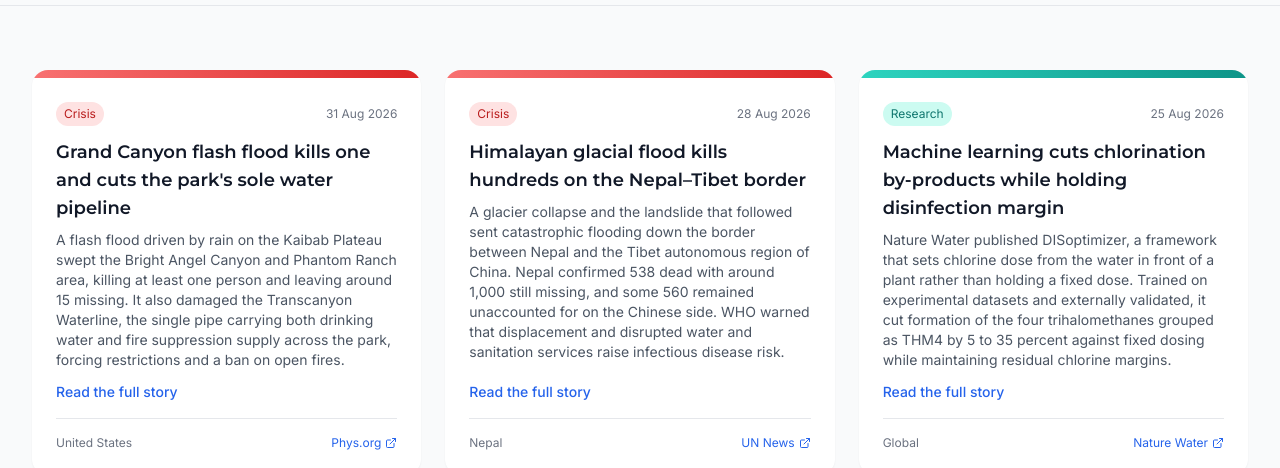
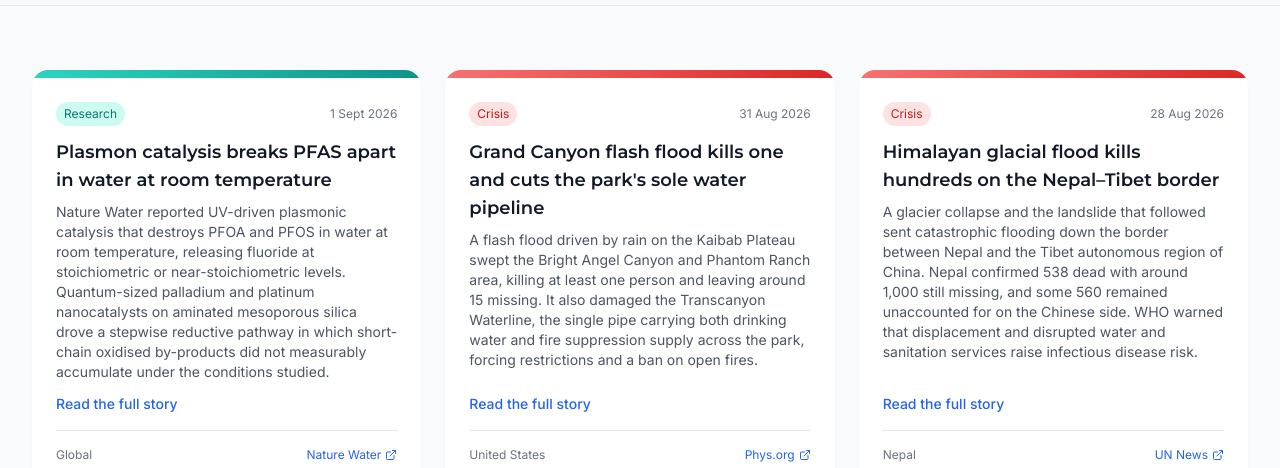
Before and after one commit to CLIFTONFLACK/hydrgel, a React (Vite) app: page /news in a window 1280 px wide. Shown: the part 484-952 px from the top of the page. Built offline with nearby package versions, Linux system fonts and the light colour scheme; no server answers.

Commit message:
Add newsroom item: Plasmon catalysis breaks PFAS apart in water at room temperature
Co-Authored-By: Claude Opus 5 <noreply@anthropic.com>
Claude-Session: https://claude.ai/code/session_011RNfigdoqHLZ8dXv6Wp3rD

```diff
--- a/src/data/news.ts
+++ b/src/data/news.ts
@@ -673,6 +673,17 @@ export const NEWS: NewsItem[] = [
     source: 'Phys.org',
     url: 'https://phys.org/news/2026-08-grand-canyon-dead.html',
   },
+  {
+    id: '2026-09-01-plasmon-catalysis-breaks-pfas',
+    date: '2026-09-01',
+    title: 'Plasmon catalysis breaks PFAS apart in water at room temperature',
+    summary:
+      'Nature Water reported UV-driven plasmonic catalysis that destroys PFOA and PFOS in water at room temperature, releasing fluoride at stoichiometric or near-stoichiometric levels. Quantum-sized palladium and platinum nanocatalysts on aminated mesoporous silica drove a stepwise reductive pathway in which short-chain oxidised by-products did not measurably accumulate under the conditions studied.',
+    category: 'Research',
+    region: 'Global',
+    source: 'Nature Water',
+    url: 'https://www.nature.com/articles/s44221-026-00690-1',
+  },
 ]
 
 /** Newest first. */
--- a/src/data/stories.ts
+++ b/src/data/stories.ts
@@ -508,4 +508,14 @@ export const STORIES: Record<string, string[]> = {
     'What makes the water consequence severe is not the size of the flood but the shape of the system it hit. Almost five million people visited the canyon last year, and the water reaching them depends on a single line from a single source, threaded through the same terrain that floods. There is no parallel route and no second spring. A system with one of everything fails completely or not at all.',
     'Why it matters to us: this is not a humanitarian emergency and we will not dress it up as one. The park sits inside a functioning state with road access and the means to bring water in while the line is repaired. What it demonstrates, on a small scale and with a short list of variables, is the failure mode that governs the emergencies that do concern us — a remote population, one pipe, one weather event, and the supply gone at once. Purification at the point of need earns its place where the distance between source and user has been solved by a single fragile piece of infrastructure, because when that piece breaks the water is still in the landscape. It is only no longer delivered, and no longer safe.',
   ],
+
+  '2026-09-01-plasmon-catalysis-breaks-pfas': [
+    'Nature Water published open-access work on 1 September 2026 describing a route to break perfluorooctanoic acid and perfluorooctane sulfonic acid apart in water at room temperature, using ultraviolet light and metal nanocatalysts rather than heat or pressure. Fluoride was released at stoichiometric or near-stoichiometric levels — the measurement that separates genuine destruction from a molecule merely captured or partly shortened.',
+    'The difficulty with PFAS is chemical rather than logistical. The carbon–fluorine bond carries roughly 485 kilojoules per mole, which is why these compounds persist. There are on the order of 15,000 possible PFAS structures, occurring at low environmental concentrations and carrying documented health risks. Decades of use in surface coatings and in aqueous film-forming foams for fire suppression have distributed them widely.',
+    'The reported approach relies on localized surface plasmon resonance, which arises when light excites the free electrons in a metal nanostructure. Quantum-sized palladium and platinum nanocatalysts, supported on aminated mesoporous silica nanoparticles, were driven by low-intensity UVC or UVA irradiation. Scavenger and control experiments were consistent with hydrated electrons and hydrogen generated in situ as the reactive species doing the work, with the PFAS molecules first sorbed at the catalyst interface.',
+    'Verification mattered as much as the result. Time-resolved fluorine-19 nuclear magnetic resonance and high-resolution mass spectrometry indicated a stepwise reductive hydrodefluorination pathway in which oxidised, short-chain products did not measurably accumulate under the conditions studied. Partial breakdown into shorter PFAS is the standard failure mode of degradation methods, and it is not a solution: short-chain compounds are harder to capture, not easier.',
+    'Existing PFAS treatment falls into chemical or catalytic, plasma-based, thermal and biological categories. Thermal destruction works but is energy-intensive; biological routes are slow or limited. The paper sets its own approach against improvements in ultraviolet reactor design and LED efficiency, and cites techno-economic analyses suggesting UV-driven treatment looks most cost-competitive in decentralised or point-of-entry settings rather than at plant scale.',
+    'The limits should be stated plainly: this is laboratory work on two legacy compounds under controlled conditions, not a deployed system, and real source water carries competing constituents a clean matrix does not.',
+    'Why it matters to us: this is not what our own technology does. HYDRGEL\'s cryogel medium is built for microbiological contamination — the bacteria that make water dangerous to drink within hours of a flood or a displacement — and it does not destroy fluorinated organics. We flag the work because of where its economics point. If ultraviolet-driven destruction proves cheapest at the point of entry rather than the treatment plant, it reinforces something the past two years of failures have already suggested: the assumption that purification must happen far upstream, inside one large facility, is the assumption that keeps breaking.',
+  ],
 }
```
